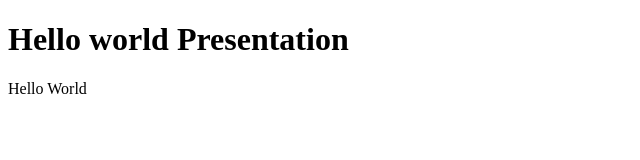
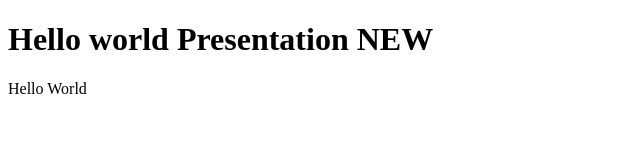
Before and after one commit to gal-shraga/terraform-exercise, a plain HTML site: page argocd/new_app/index.html in a window 1280 px wide. Shown: the whole page, without its empty margins (0-640 px from the left). Drawn offline with Linux system fonts and the light colour scheme.

Commit message:
Update index.html

```diff
--- a/argocd/new_app/index.html
+++ b/argocd/new_app/index.html
@@ -2,7 +2,7 @@
 <html>
 <body>
 
-<h1>Hello world Presentation</h1>
+<h1>Hello world Presentation NEW</h1>
 
 <p>Hello World</p>
 
```
